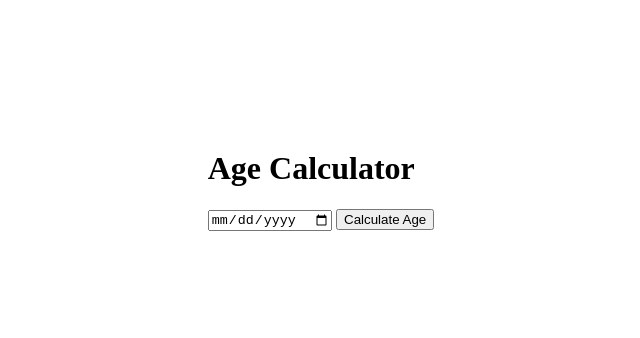
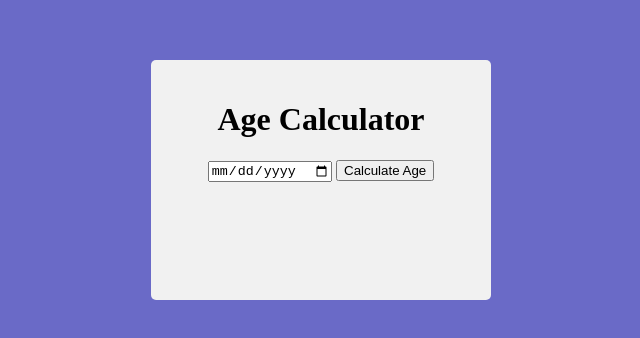
Before and after one commit to mazharktk5/js-classTask-05, a plain HTML site: page index.html in a window 1280 px wide. Shown: the part 228-566 px from the top of the page, without its empty margins (319-959 px from the left). Drawn offline with Linux system fonts and the light colour scheme.

Commit message:
styled the main container

```diff
--- a/style.css
+++ b/style.css
@@ -3,5 +3,16 @@ body{
     align-items: center;
     justify-content: center;
     height: 100vh;
-    background-color:white;
+    background-color:rgb(106, 106, 199);
 }
+
+.container{
+    width: 300px;
+    height: 200px;
+    background-color: #f1f1f1;
+    border-radius: 5px;
+    display: flex;
+    flex-direction: column;
+    align-items: center;
+    padding: 20px;
+}
```
